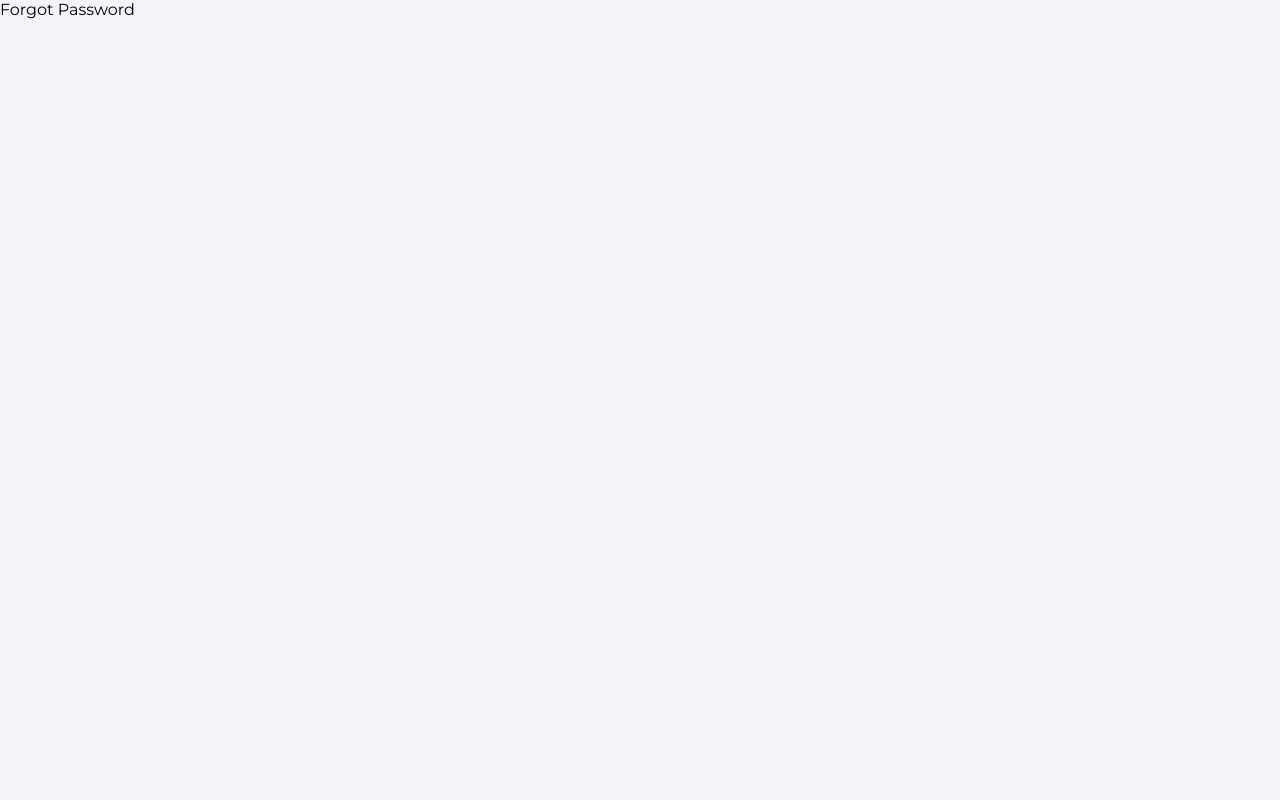
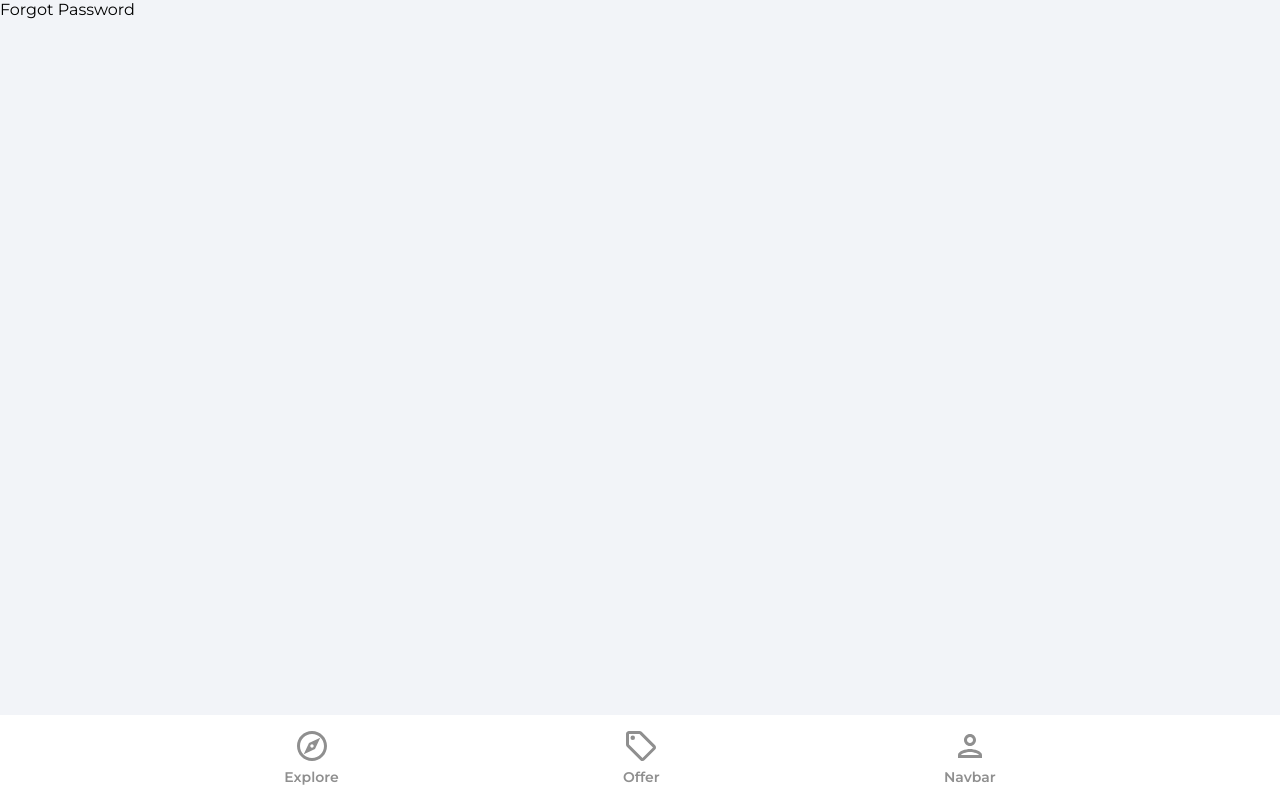
Before and after one commit to Munkiestar/House-Marketplace-Project, a React (Create React App) app: page /forgot-password in a window 1280 px wide. Built offline with nearby package versions, Linux system fonts and the light colour scheme.

Commit message:
add:footer-navbar (#2)

```diff
--- a/src/App.js
+++ b/src/App.js
@@ -6,6 +6,7 @@
 import Profile from "./pages/Profile";
 import SignIn from "./pages/SignIn";
 import SignUp from "./pages/SignUp";
+import Navbar from "./components/Navbar";
 
 function App() {
   return (
@@ -19,6 +20,7 @@
           <Route path="/sign-up" element={<SignUp />} />
           <Route path="/forgot-password" element={<ForgotPassword />} />
         </Routes>
+        <Navbar />
       </Router>
       {/*  Navbar  */}
     </>
--- /dev/null
+++ b/src/components/Navbar.js
@@ -0,0 +1,75 @@
+import { useNavigate, useLocation } from "react-router-dom";
+
+import { ReactComponent as OfferIcon } from "../assets/svg/localOfferIcon.svg";
+import { ReactComponent as ExploreIcon } from "../assets/svg/exploreIcon.svg";
+import { ReactComponent as PersonOutlineIcon } from "../assets/svg/personOutlineIcon.svg";
+
+function Navbar(props) {
+  const navigate = useNavigate();
+  const location = useLocation();
+
+  const pathMatchRoute = (route) => {
+    if (route === location.pathname) {
+      return true;
+    }
+  };
+
+  return (
+    <footer className="navbar">
+      <nav className="navbarNav">
+        <ul className="navbarListItems">
+          <li className="navbarListItem" onClick={() => navigate("/")}>
+            <ExploreIcon
+              fill={pathMatchRoute("/") ? "#2c2c2c" : "#8f8f8f"}
+              width="36px"
+              height="36px"
+            />
+            <p
+              className={
+                pathMatchRoute("/")
+                  ? "navbarListItemNameActive"
+                  : "navbarListItemName"
+              }
+            >
+              Explore
+            </p>
+          </li>
+          <li className="navbarListItem" onClick={() => navigate("/offers")}>
+            <OfferIcon
+              fill={pathMatchRoute("/offers") ? "#2c2c2c" : "#8f8f8f"}
+              width="36px"
+              height="36px"
+            />
+            <p
+              className={
+                pathMatchRoute("/offers")
+                  ? "navbarListItemNameActive"
+                  : "navbarListItemName"
+              }
+            >
+              Offer
+            </p>
+          </li>
+          <li className="navbarListItem" onClick={() => navigate("/profile")}>
+            <PersonOutlineIcon
+              fill={pathMatchRoute("/profile") ? "#2c2c2c" : "#8f8f8f"}
+              width="36px"
+              height="36px"
+            />{" "}
+            <p
+              className={
+                pathMatchRoute("/profile")
+                  ? "navbarListItemNameActive"
+                  : "navbarListItemName"
+              }
+            >
+              Navbar
+            </p>
+          </li>
+        </ul>
+      </nav>
+    </footer>
+  );
+}
+
+export default Navbar;
```
